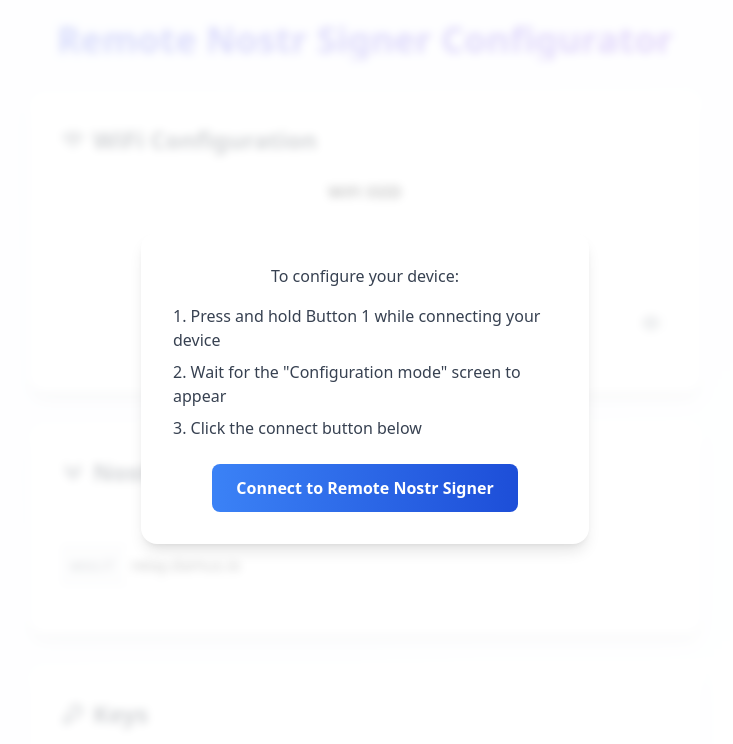
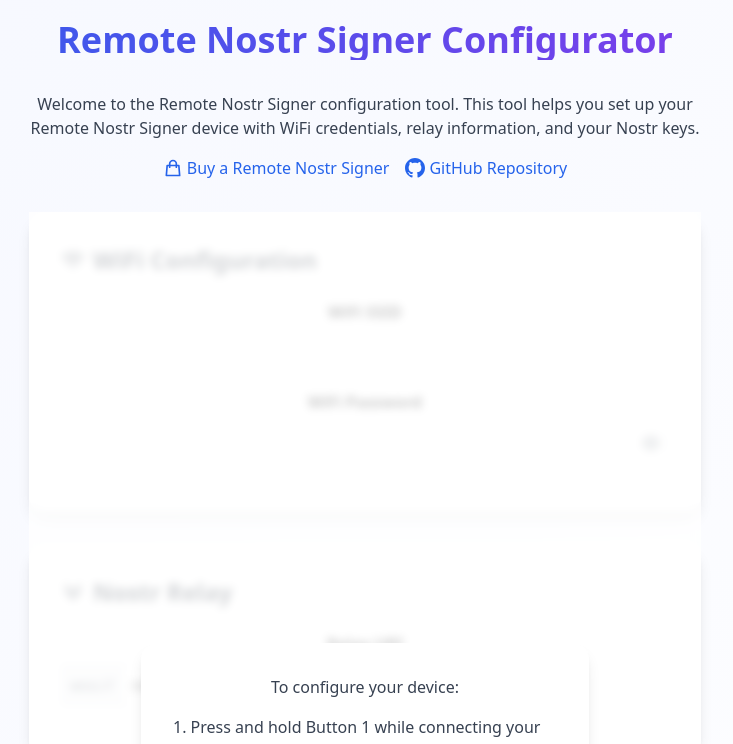
Before and after one commit to blackcoffeexbt/nsec-remote-signer-web, a website built with Parcel: page index.html in a window 1280 px wide. Shown: the top 744 px of the page, without its empty margins (275-1008 px from the left). Built offline with nearby package versions, Linux system fonts and the light colour scheme.

Commit message:
Added header nav

```diff
--- a/index.html
+++ b/index.html
@@ -27,8 +27,27 @@
         Remote Nostr Signer Configurator
     </h1>
 
-    <!-- Updated Overlay -->
-    <div id="connectionOverlay" class="fixed inset-0 backdrop-blur-sm bg-white/80 flex flex-col justify-center items-center z-50 fade-in">
+    <!-- Added introduction and links -->
+    <div class="max-w-2xl mx-auto mb-8">
+        <p class="text-gray-700 mb-4">
+            Welcome to the Remote Nostr Signer configuration tool. This tool helps you set up your Remote Nostr Signer device with WiFi credentials, relay information, and your Nostr keys.
+        </p>
+        <div class="flex justify-center space-x-4">
+            <a href="https://shop.lnbits.com/product/nsec-remote-signer" title="Buy a Remote Nostr Signer" class="text-blue-600 hover:text-blue-800 flex items-center">
+                <svg class="w-5 h-5 mr-1" fill="none" stroke="currentColor" viewBox="0 0 24 24"><path stroke-linecap="round" stroke-linejoin="round" stroke-width="2" d="M16 11V7a4 4 0 00-8 0v4M5 9h14l1 12H4L5 9z"/></svg>
+                Buy a Remote Nostr Signer
+            </a>
+            <a href="https://github.com/blackcoffeexbt/hardware-nostr-connect-device" title="GitHub repo" class="text-blue-600 hover:text-blue-800 flex items-center">
+                <svg class="w-5 h-5 mr-1" fill="currentColor" viewBox="0 0 24 24"><path d="M12 0c-6.626 0-12 5.373-12 12 0 5.302 3.438 9.8 8.207 11.387.599.111.793-.261.793-.577v-2.234c-3.338.726-4.033-1.416-4.033-1.416-.546-1.387-1.333-1.756-1.333-1.756-1.089-.745.083-.729.083-.729 1.205.084 1.839 1.237 1.839 1.237 1.07 1.834 2.807 1.304 3.492.997.107-.775.418-1.305.762-1.604-2.665-.305-5.467-1.334-5.467-5.931 0-1.311.469-2.381 1.236-3.221-.124-.303-.535-1.524.117-3.176 0 0 1.008-.322 3.301 1.23.957-.266 1.983-.399 3.003-.404 1.02.005 2.047.138 3.006.404 2.291-1.552 3.297-1.23 3.297-1.23.653 1.653.242 2.874.118 3.176.77.84 1.235 1.911 1.235 3.221 0 4.609-2.807 5.624-5.479 5.921.43.372.823 1.102.823 2.222v3.293c0 .319.192.694.801.576 4.765-1.589 8.199-6.086 8.199-11.386 0-6.627-5.373-12-12-12z"/></svg>
+                GitHub Repository
+            </a>
+        </div>
+    </div>
+
+    <!-- Updated form container with relative positioning -->
+    <div class="max-w-2xl mx-auto space-y-8 relative">
+        <!-- Updated Overlay (now positioned relative to the form container) -->
+        <div id="connectionOverlay" class="absolute inset-0 backdrop-blur-sm bg-white/80 flex flex-col justify-center items-center z-50 fade-in">
             <div class="max-w-md text-center mb-6 bg-white p-8 rounded-2xl shadow-lg">
                 <p class="text-gray-700 mb-4">To configure your device:</p>
                 <ol class="text-left text-gray-700 mb-6 space-y-2">
@@ -149,8 +168,6 @@
             <p id="status" class="bg-blue-50 shadow-lg rounded-lg p-4 text-center text-lg border-l-4 border-blue-500 text-blue-700 font-medium animate-pulse"></p>
         </div>
 
-
-
         <!-- Updated action buttons -->
         <div class="space-x-4 mt-8">
             <button onclick="sendData()"
@@ -193,5 +210,6 @@
                 </div>
             </div>
         </div>
+    </div>
 </body>
 </html>
```
Also changed, not shown: dist/index.html. Lines whose indentation alone changed are shown as unchanged.
